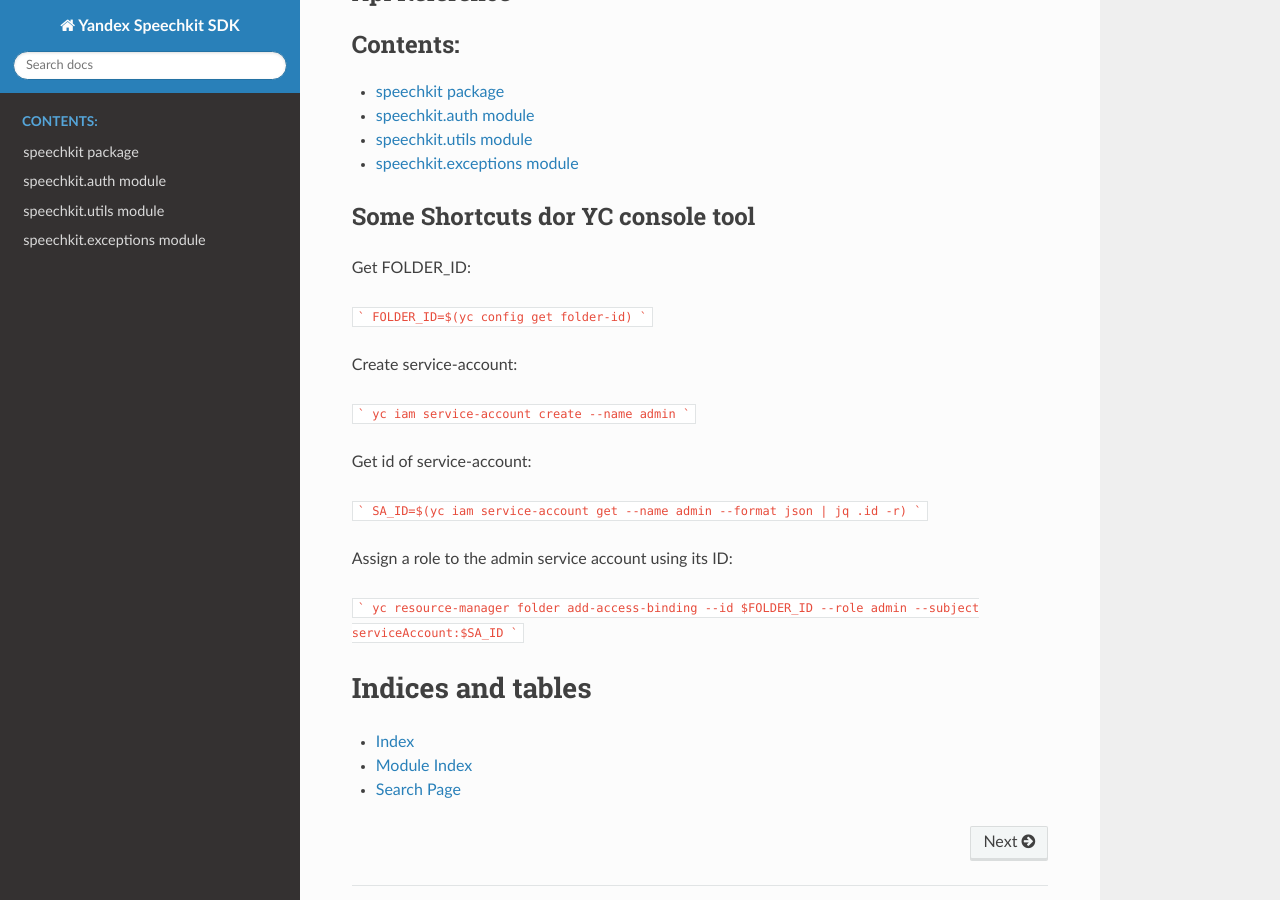
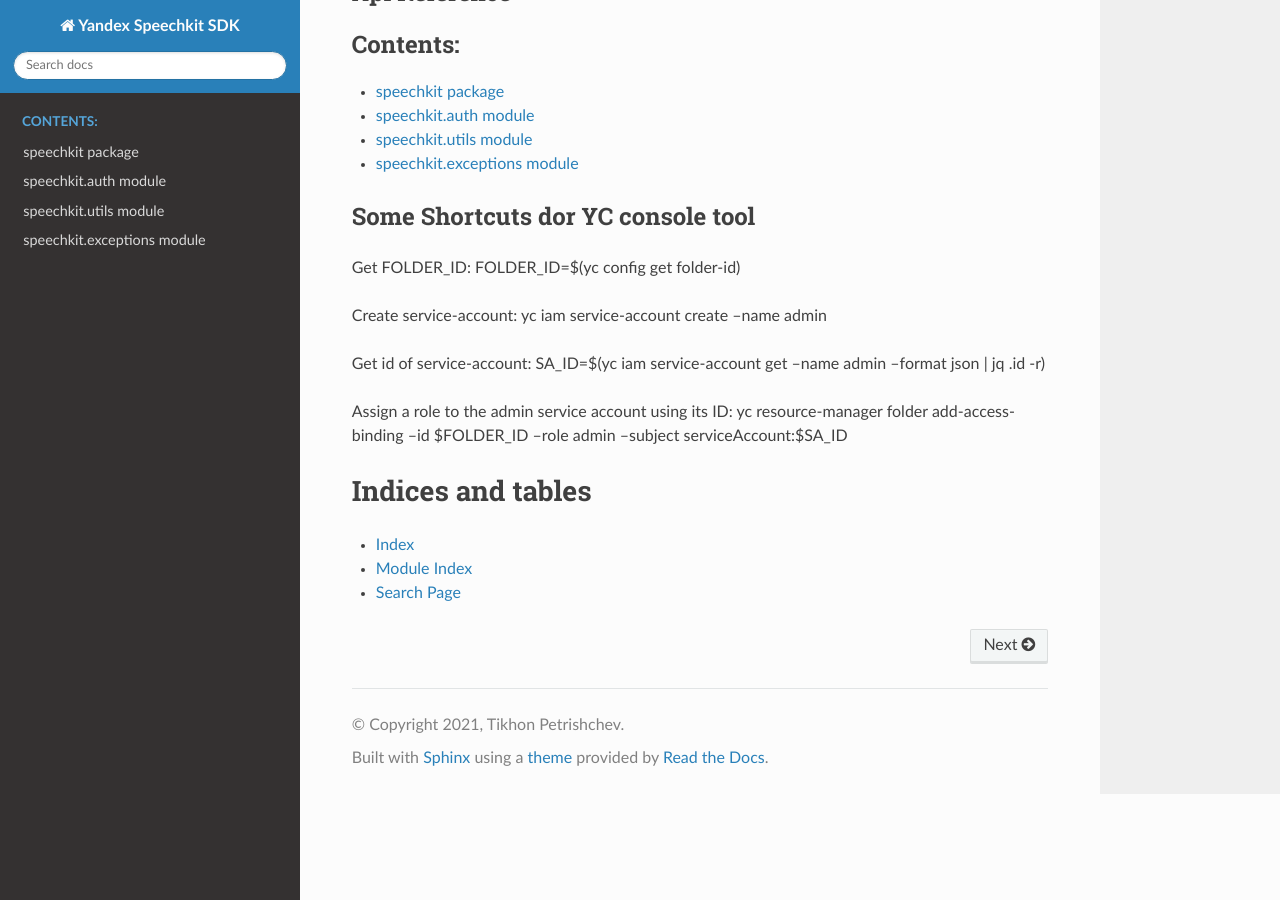
Before and after one commit to tikhonp/yandex-speechkit-lib-python, a Sphinx documentation site: the page built from docs/source/index.rst, in a window 1280 px wide and 900 px high, scrolled down 642 px. Built offline with Sphinx 7.4.7 and the Read the Docs theme 2.0.0, drawn with Linux system fonts in a browser that asks for light colours.

Commit message:
Fix docs building

````diff
--- a/docs/source/index.rst
+++ b/docs/source/index.rst
@@ -43,31 +43,15 @@ Api Reference
    exceptions
 
 Some Shortcuts dor YC console tool
--------------
+----------------------------------
 
-Get FOLDER_ID:
+Get FOLDER_ID: FOLDER_ID=$(yc config get folder-id)
 
-```
-FOLDER_ID=$(yc config get folder-id)
-```
+Create service-account: yc iam service-account create --name admin
 
-Create service-account:
+Get id of service-account: SA_ID=$(yc iam service-account get --name admin --format json | jq .id -r)
 
-```
-yc iam service-account create --name admin
-```
-
-Get id of service-account:
-
-```
-SA_ID=$(yc iam service-account get --name admin --format json | jq .id -r)
-```
-
-Assign a role to the admin service account using its ID:
-
-```
-yc resource-manager folder add-access-binding --id $FOLDER_ID --role admin --subject serviceAccount:$SA_ID
-```
+Assign a role to the admin service account using its ID: yc resource-manager folder add-access-binding --id $FOLDER_ID --role admin --subject serviceAccount:$SA_ID
 
 Indices and tables
 ==================
````
